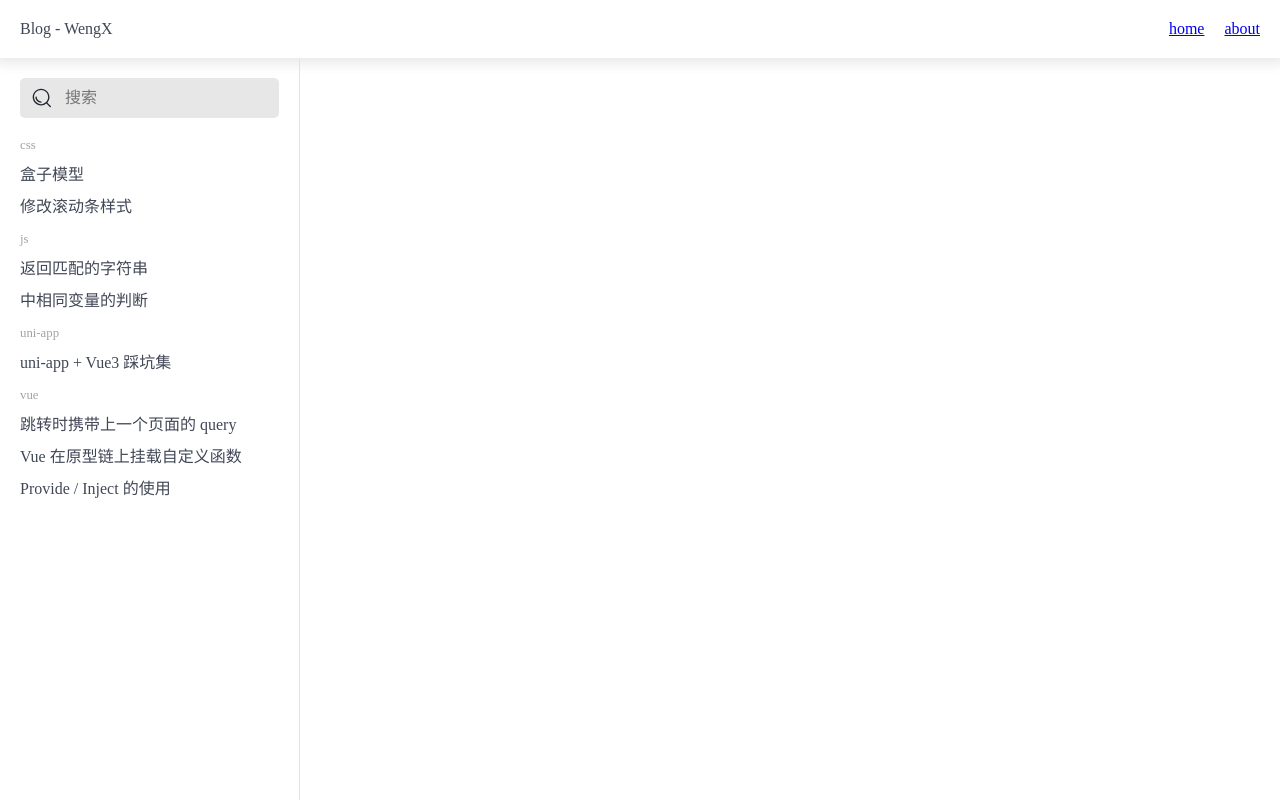
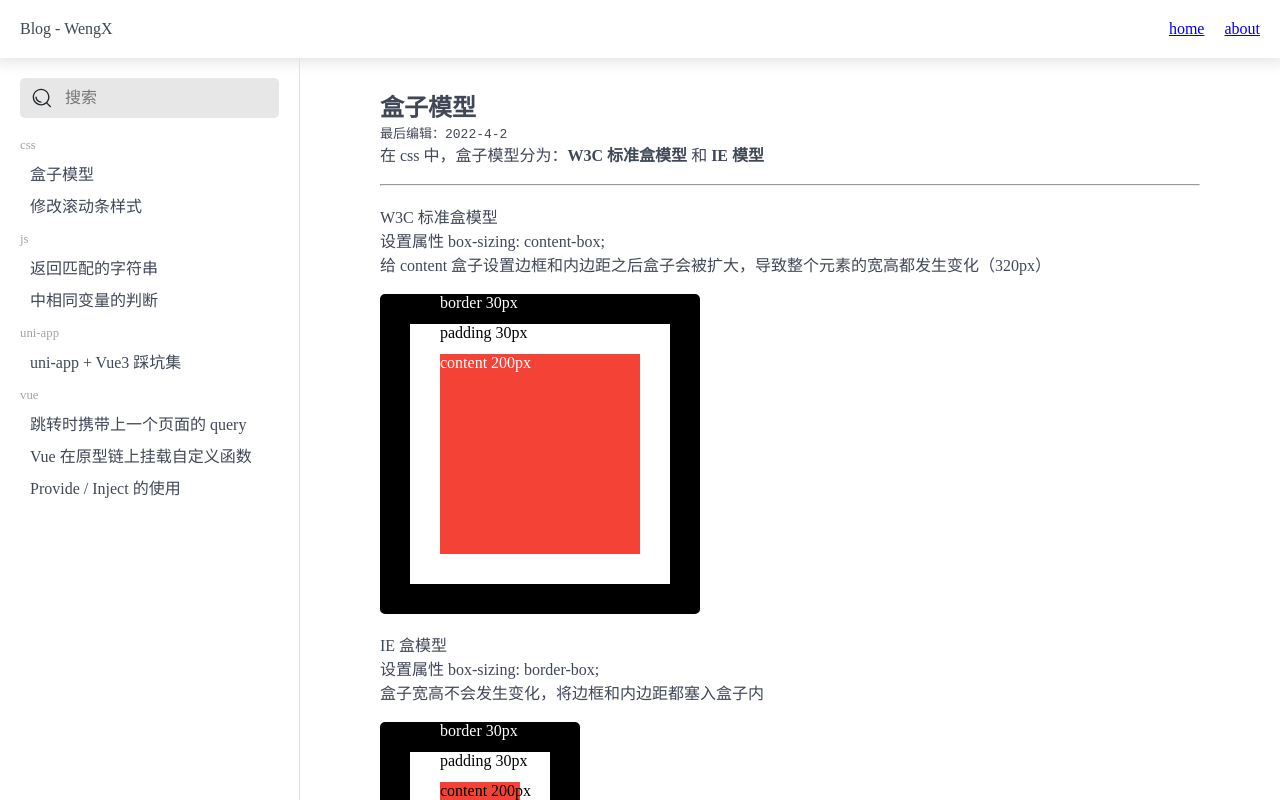
Before and after one commit to iwengx/iwengx.github.io, a Gatsby site: page / in a window 1280 px wide. Built offline with nearby package versions, Linux system fonts and the light colour scheme; Gatsby itself is replaced by a stand-in of ours.

Commit message:
feat: jump and display of the blog content

```diff
--- /dev/null
+++ b/src/components/content/index.tsx
@@ -0,0 +1,7 @@
+import React, { ReactNode } from 'react';
+
+const Content = ({ children }: { children?: string }) => {
+   return <div dangerouslySetInnerHTML={{ __html: children || '' }}></div>;
+};
+
+export default Content;
--- a/src/components/menu/index.scss
+++ b/src/components/menu/index.scss
@@ -37,15 +37,18 @@
 
    .post-title {
       font-size: 1rem;
-      margin: 8px 0;
+      margin: 8px 0 8px 10px;
       list-style-type: none;
 
-      cursor: pointer;
-      transition: padding 0.3s ease;
 
-      &:hover {
-         padding-left: 10px;
-         color: gray;
+      a {
+         text-decoration: none;
+         color: var(--text-secondary-color);
+         transition: color 0.1s ease;
+
+         &:hover {
+            color: grey;
+         }
       }
    }
 }
--- a/src/components/menu/index.tsx
+++ b/src/components/menu/index.tsx
@@ -1,5 +1,5 @@
 import React, { ChangeEvent, ReactNode, useState } from 'react';
-import { graphql, useStaticQuery } from 'gatsby';
+import { graphql, useStaticQuery, Link } from 'gatsby';
 import { ClassificationProps } from './interface';
 import { MenuProps, QueryProps } from '../../interface/pages';
 import { throttle } from '../../utils';
@@ -18,6 +18,9 @@ const Menu = () => {
                   frontmatter {
                      title
                      type
+                  }
+                  fields {
+                     slug
                   }
                }
             }
@@ -75,7 +78,9 @@ const Menu = () => {
                   {classification[type].map((item, index) => {
                      return (
                         <li key={index} className="post-title">
-                           {item.node.frontmatter.title}
+                           <Link to={item.node.fields.slug}>
+                              {item.node.frontmatter.title}
+                           </Link>
                         </li>
                      );
                   })}
--- a/src/interface/pages/index.d.ts
+++ b/src/interface/pages/index.d.ts
@@ -3,6 +3,9 @@ export interface MenuProps {
       frontmatter: {
          title: string;
          type: string;
+      };
+      fields: {
+         slug: string;
       };
    };
 }
--- a/src/pages/index.tsx
+++ b/src/pages/index.tsx
@@ -1,18 +1,24 @@
 import * as React from 'react';
 import type { HeadFC } from 'gatsby';
+import { graphql } from 'gatsby';
 
 import Layout from '../layout';
 import Menu from '../components/menu';
+import Content from '../components/content';
 
 import './styles/index.scss';
 
-const IndexPage = () => {
+const IndexPage = ({ data }: any) => {
+   const post = data && data.markdownRemark;
+
    return (
       <Layout>
          <aside className="index-menu">
             <Menu></Menu>
          </aside>
-         <article className="index-article"></article>
+         <article className="index-article">
+            {post && <Content children={post.html}></Content>}
+         </article>
       </Layout>
    );
 };
@@ -20,3 +26,11 @@ const IndexPage = () => {
 export default IndexPage;
 
 export const Head: HeadFC = () => <title>Blog - WengX</title>;
+
+export const query = graphql`
+   query ($slug: String) {
+      markdownRemark(fields: { slug: { eq: $slug } }) {
+         html
+      }
+   }
+`;
```
